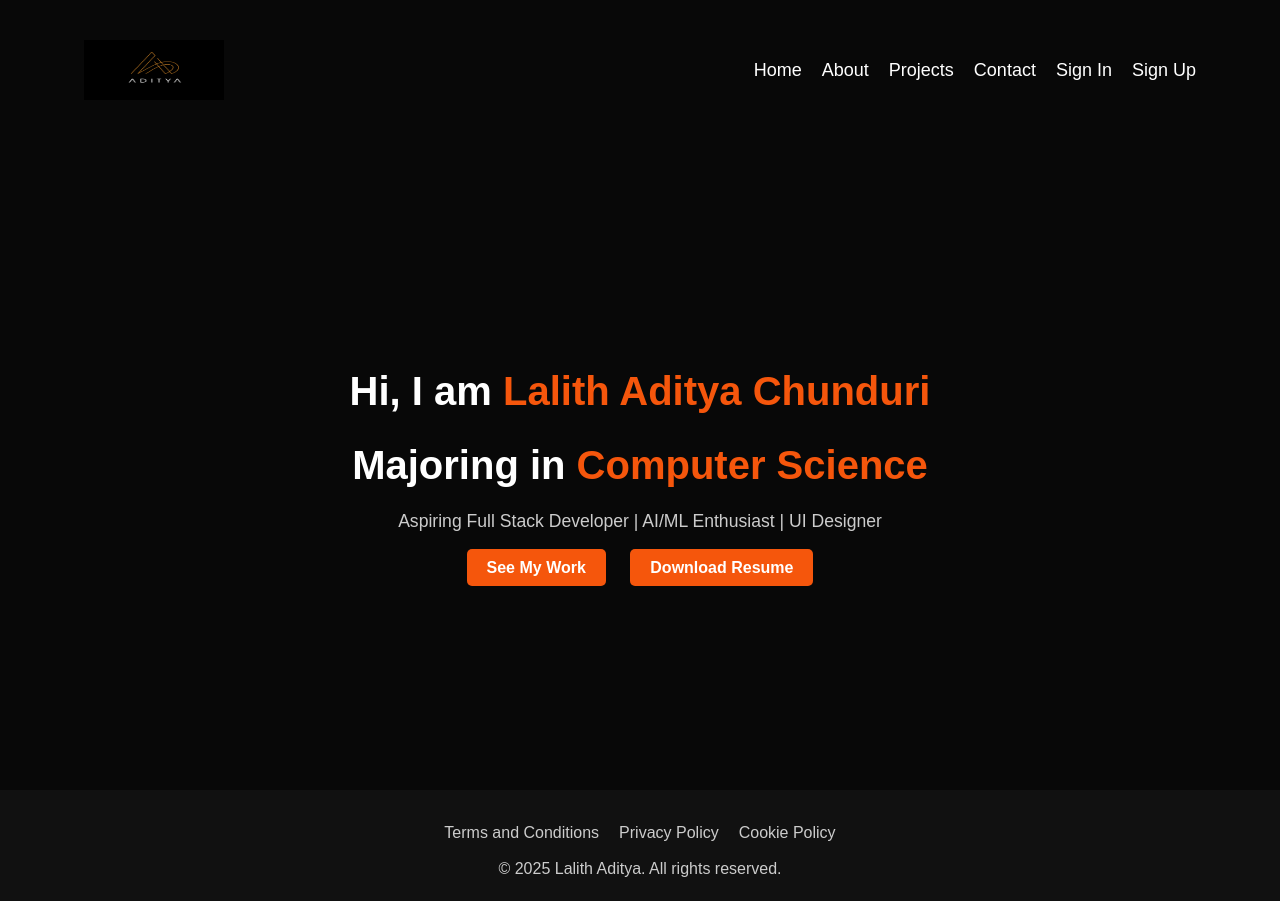
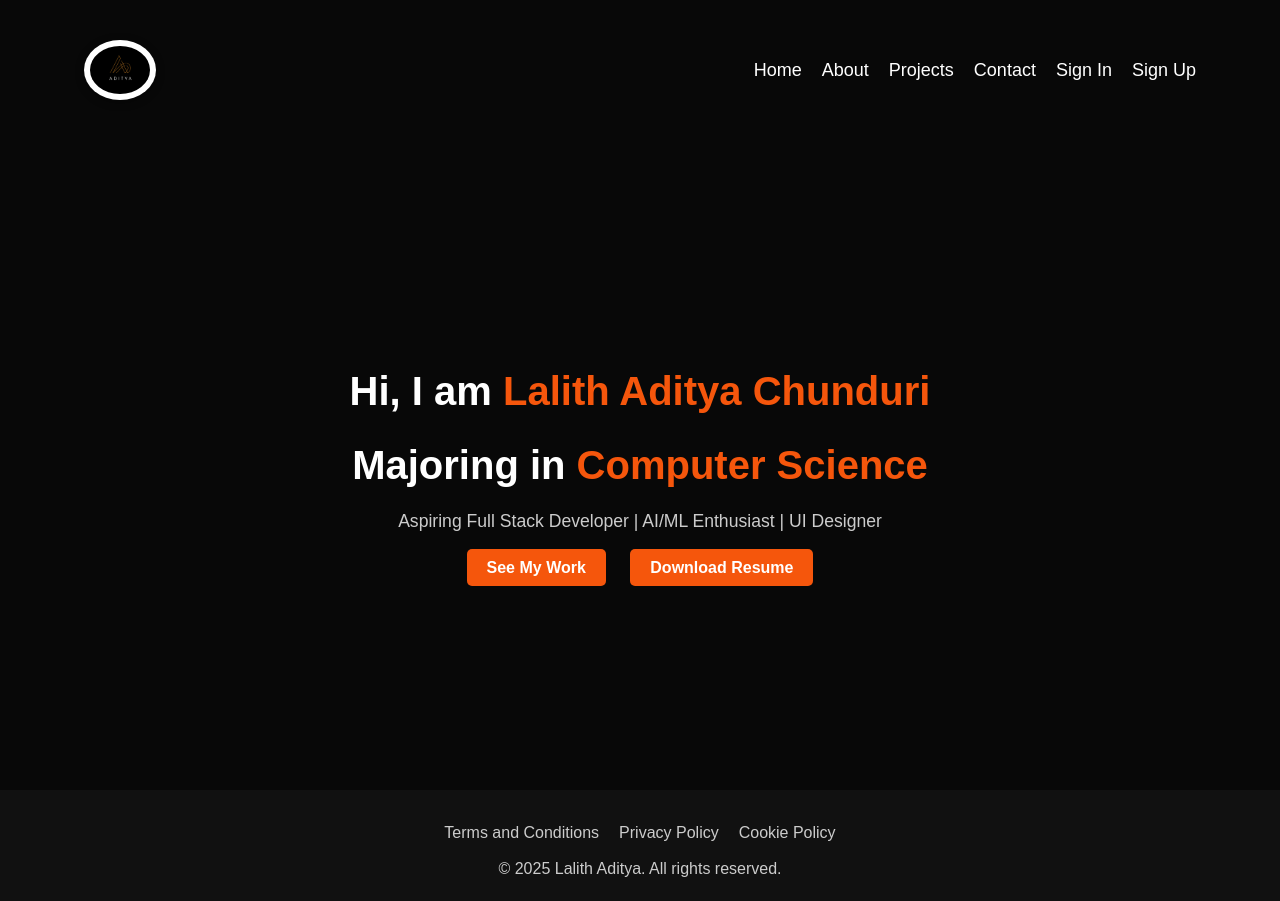
Before and after one commit to Nightyelf2403/Portfolio, a plain HTML site: page index.html in a window 1280 px wide. Drawn offline with Linux system fonts and the light colour scheme.

Commit message:
Update index.html

```diff
--- a/index.html
+++ b/index.html
@@ -125,7 +125,12 @@
 
   <div class="container">
     <nav>
-      <img src="images/aditya.png" class="logo" />
+
+      <img src="images/aditya.png" alt="Logo"
+  style="height: 60px; border-radius: 50%; box-shadow: 0 2px 8px rgba(0,0,0,0.4); padding: 6px; background: #fff; transition: transform 0.3s ease;"
+  onmouseover="this.style.transform='scale(1.1)'"
+  onmouseout="this.style.transform='scale(1)'">
+
       <ul>
         <li><a href="index.html">Home</a></li>
         <li><a href="about.html">About</a></li>
```
